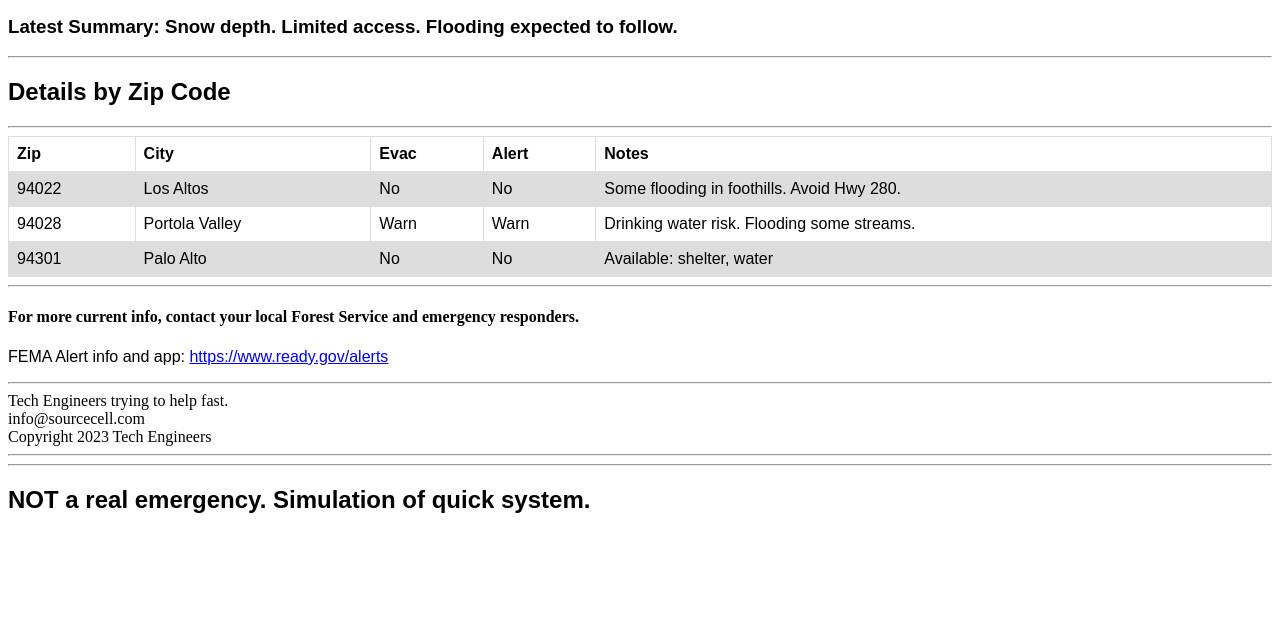
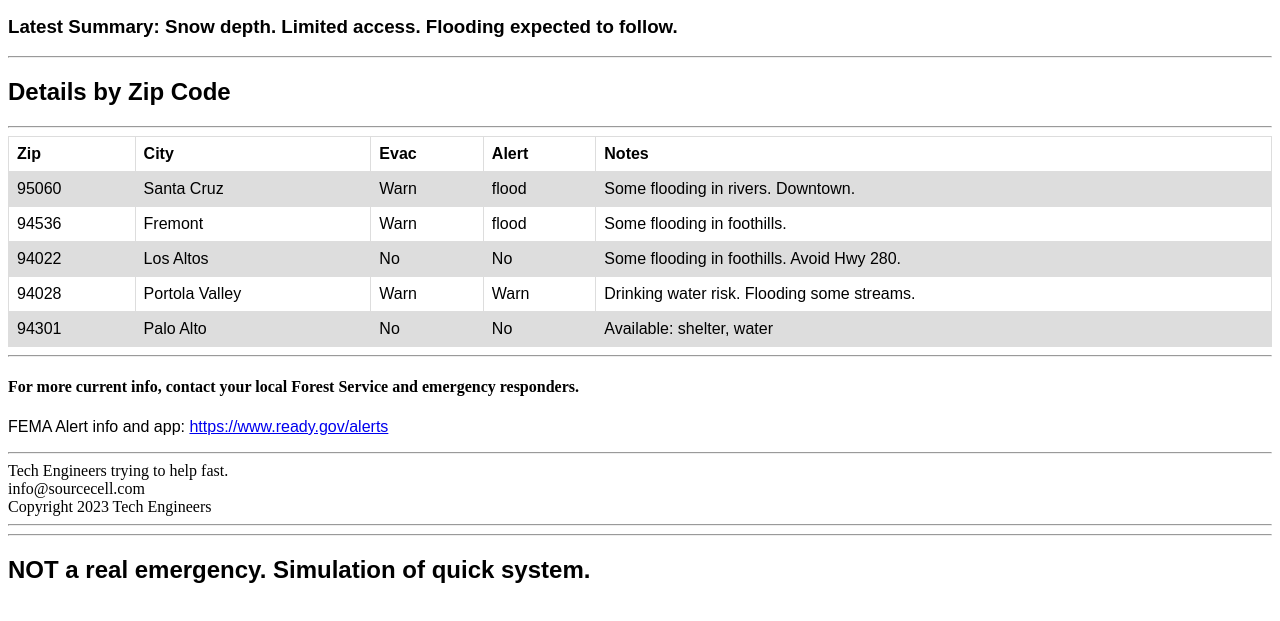
Before and after one commit to SourceCell/emergency_info_demo1, a plain HTML site: page index.html in a window 1280 px wide. Shown: the part 105-726 px from the top of the page. Drawn offline with Linux system fonts and the light colour scheme.

Commit message:
add fremont and Santa Cruz

```diff
--- a/index.html
+++ b/index.html
@@ -27,6 +27,21 @@
     <th>Evac</th>
     <th>Alert</th>
     <th>Notes</th>
+  </tr>
+
+  <tr>
+    <td>95060</td>
+    <td>Santa Cruz</td>
+    <td>Warn</td>
+    <td>flood</td>
+    <td>Some flooding in rivers. Downtown.</td>
+  </tr>
+    <tr>
+    <td>94536</td>
+    <td>Fremont</td>
+    <td>Warn</td>
+    <td>flood</td>
+    <td>Some flooding in foothills.</td>
   </tr>
   <tr>
     <td>94022</td>
```
